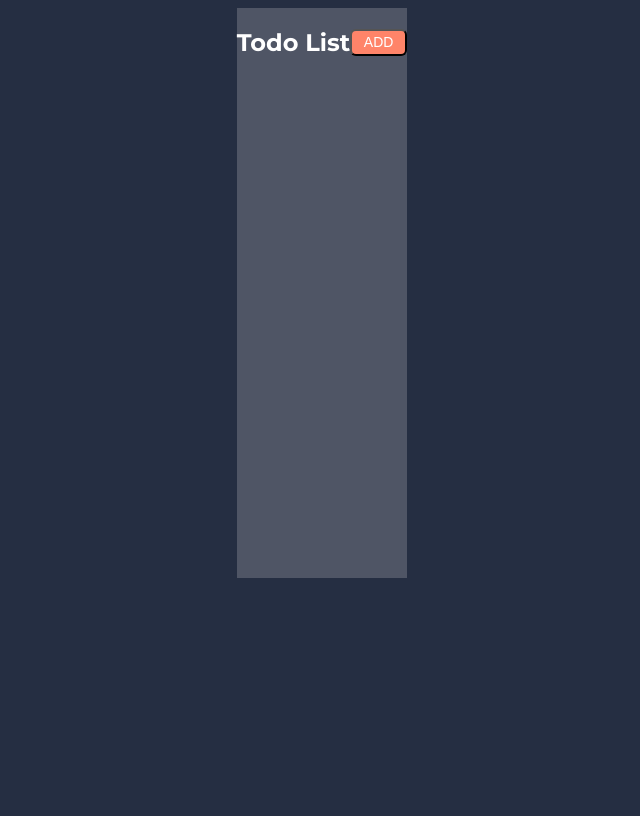
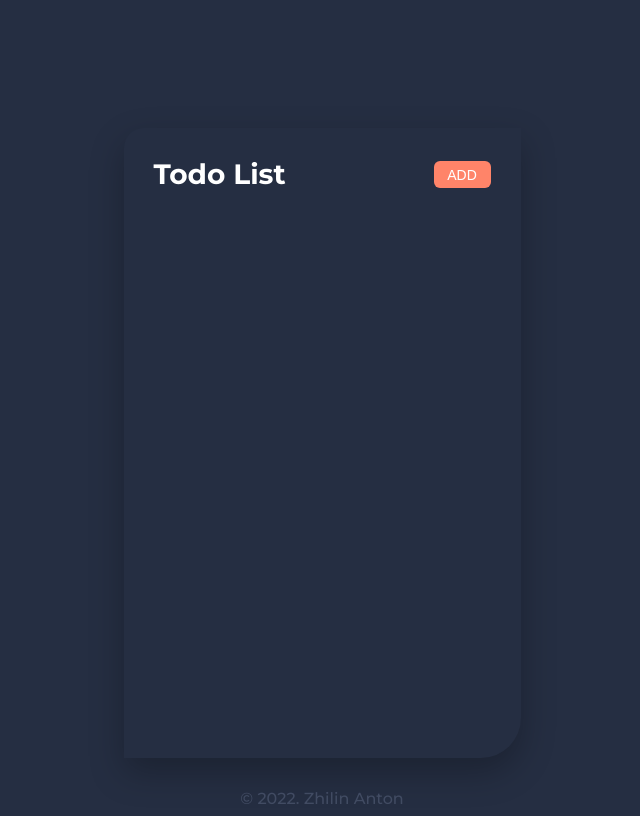
Before and after one commit to ministrov/awesome-todo, a Vue app: page / in a window 1280 px wide. Shown: the whole page, without its empty margins (318-958 px from the left). Built offline with nearby package versions, Linux system fonts and the light colour scheme.

Commit message:
Did all features in main header

```diff
--- a/src/App.vue
+++ b/src/App.vue
@@ -9,6 +9,8 @@
 
 
     </div>
+
+    <p class="copyright">© 2022. Zhilin Anton</p>
   </div>
 </template>
 
@@ -32,17 +34,44 @@ body {
 }
 #app {
   display: flex;
+  flex-direction: column;
   justify-content: center;
   align-items: center;
 }
 .content-wrapper {
   max-width: 420px;
   height: 570px;
-  background-color: #4F5565;
+  margin-top: 120px;
+  padding-top: 30px;
+  padding-bottom: 30px;
+  padding-left: 30px;
+  padding-right: 30px;
+  background: #252E42;
+  box-shadow: 0px 14px 34px rgba(0, 0, 0, 0.25);
+  border-radius: 20px 0px 40px;
+  Offset: 0px, 14px
+  rgba(0, 0, 0, 0.25);
 }
 .main-header {
   display: flex;
   justify-content: space-between;
   align-items: center;
+  min-width: 337px;
+  max-width: 360px;
+
+  &__title {
+    margin: 0;
+    font-size: 28px;
+    font-weight: 700;
+    line-height: 1.2;
+  }
+}
+.copyright {
+  margin: 0;
+  margin-top: 31px;
+  font-size: 16px;
+  font-weight: 500;
+  line-height: 1.2;
+  color: #414B62;
 }
 </style>
--- a/src/components/AddButton.vue
+++ b/src/components/AddButton.vue
@@ -18,6 +18,11 @@ export default {}
   color: #FFFFFF;
   background-color: #FF8469;
   outline: none;
+  border: none;
   border-radius: 6px;
+
+  &:hover {
+    background-color: #D95133;
+  }
 }
 </style>
```
